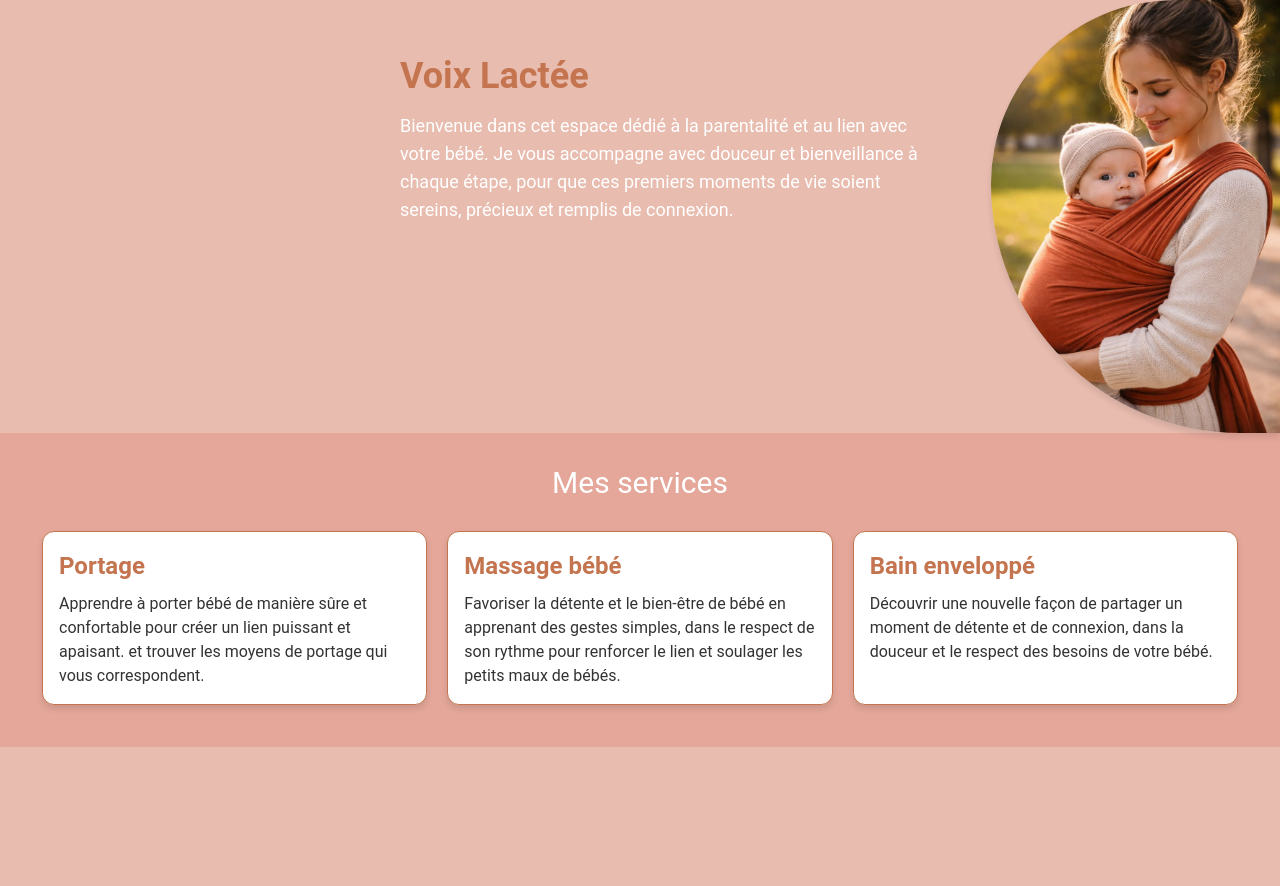
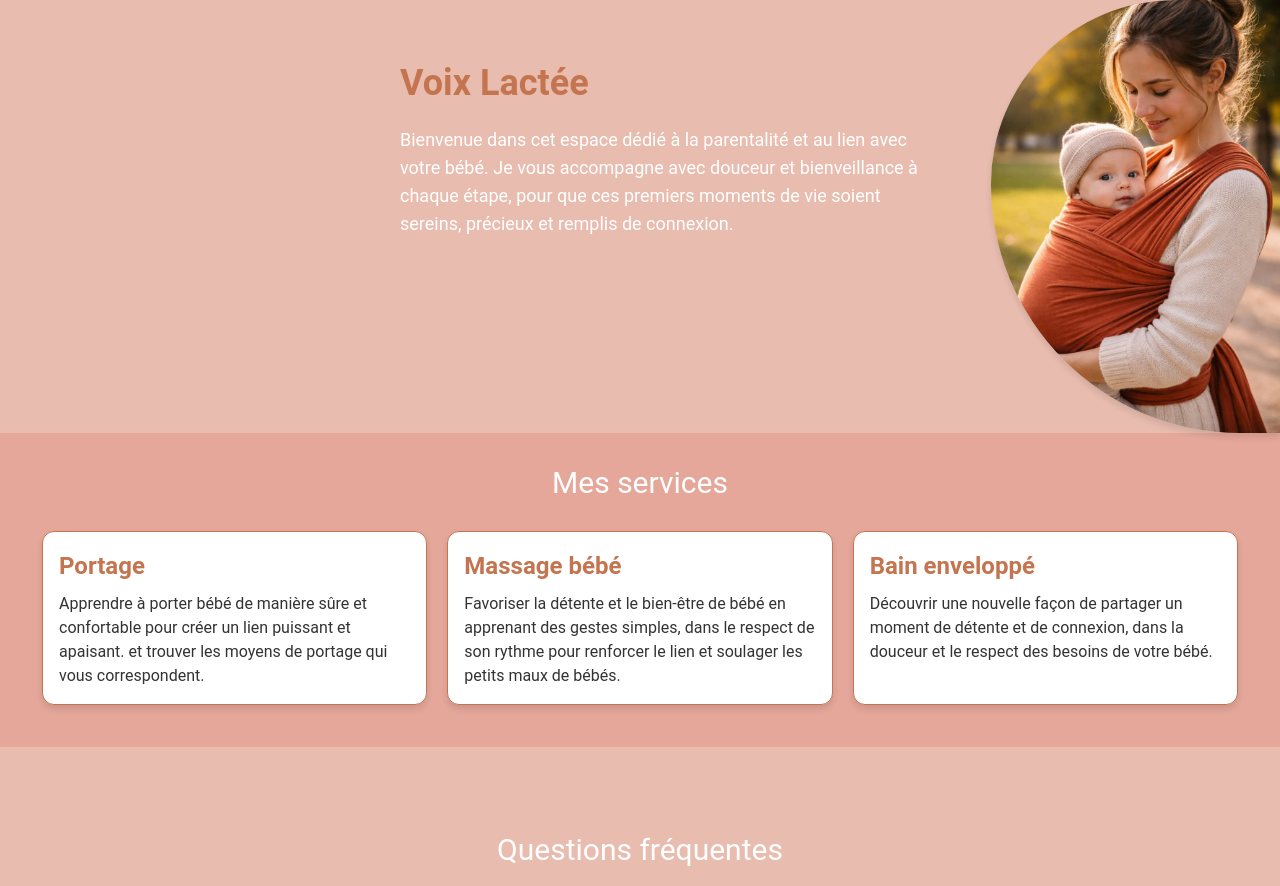
Before and after one commit to acassar/Voix-lactee, a Vue app in the folder front/: page / in a window 1280 px wide. Shown: the top 886 px of the page. Before the commit the page ends 800 px from the top, so only its background shows below. Built offline with nearby package versions, Linux system fonts and the light colour scheme; the HTML template or start-up script is replaced by a standard one.

Commit message:
implem expansion panel in faq + rework titles

```diff
--- a/front/src/assets/css/global.css
+++ b/front/src/assets/css/global.css
@@ -1,5 +1,6 @@
 @import "tailwindcss";
 @import "./variables.css";
+@import "./text.css";
 
 body {
   font-family: var(--font-family-base);
@@ -9,7 +10,3 @@ body {
   padding: 0;
   height: 100vh;
 }
-
-body .h1 {
-  color: var(--color-primary);
-}
--- /dev/null
+++ b/front/src/assets/css/text.css
@@ -0,0 +1,23 @@
+h1 {
+    font-size: 2.25rem;
+    color: var(--color-primary);
+    font-weight: bold;
+}
+
+h2 {
+    font-size: 1.875rem;
+    color: white;
+    font-weight: semi-bold;
+}
+
+h3 {
+    font-size: 1.5rem;
+    color: white;
+    font-weight: semi-bold;
+}
+
+h4 {
+    font-size: 1.15rem;
+    color: var(--color-primary);
+    font-weight: semi-bold;
+}
--- /dev/null
+++ b/front/src/components/home/FAQComponent.vue
@@ -0,0 +1,26 @@
+<script setup lang="ts">
+import ExpansionPanel from '../common/ExpansionPanel.vue'
+</script>
+
+<template>
+  <div class="mx-40 py-20 flex-col justify-items-center">
+    <h2>Questions fréquentes</h2>
+    <ExpansionPanel class="m-2">
+      <template #title>
+        <h4 class="pb-3 text-black!">Comment savoir si l’accompagnement est fait pour nous ?</h4>
+      </template>
+      <template #content>
+        <p>
+          Chaque famille est unique, et l’accompagnement que je propose est personnalisé et flexible
+          pour s’adapter à vos besoins, votre rythme et celui de votre bébé. Le plus simple pour
+          savoir si cet accompagnement vous correspond est de me contacter. Nous pourrons alors
+          échanger, poser vos questions et discuter de vos attentes. L’accompagnement commence
+          toujours par un dialogue ouvert, afin que vous puissiez exprimer vos attentes et vos
+          besoins.
+        </p>
+      </template>
+    </ExpansionPanel>
+  </div>
+</template>
+
+<style scoped></style>
--- a/front/src/components/home/TopHero.vue
+++ b/front/src/components/home/TopHero.vue
@@ -3,7 +3,7 @@
 <template>
   <div class="flex">
     <div id="home-title" class="xl:pl-100 xl:pr- lg:pl-60 md:pl-40 p-14">
-      <h1 class="text-4xl h1 font-bold mb-4">Voix Lactée</h1>
+      <h1 class="mb-4">Voix Lactée</h1>
       <p class="text-lg text-white">
         Bienvenue dans cet espace dédié à la parentalité et au lien avec votre bébé. Je vous
         accompagne avec douceur et bienveillance à chaque étape, pour que ces premiers moments de
@@ -23,6 +23,5 @@
   border-radius: 170rem 0 0 230rem;
   width: 1000px;
   box-shadow: 0 4px 6px rgba(0, 0, 0, 0.1);
-  height: 100%;
 }
 </style>
--- a/front/src/views/HomePage.vue
+++ b/front/src/views/HomePage.vue
@@ -1,4 +1,5 @@
 <script setup lang="ts">
+import FAQComponent from '@/components/home/FAQComponent.vue'
 import HomeServices from '@/components/home/HomeServices.vue'
 import TopHero from '@/components/home/TopHero.vue'
 </script>
@@ -7,6 +8,7 @@ import TopHero from '@/components/home/TopHero.vue'
   <div>
     <TopHero />
     <HomeServices />
+    <FAQComponent />
   </div>
 </template>
 
```
